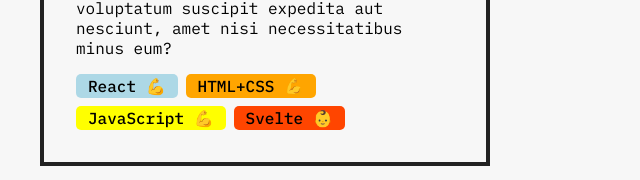
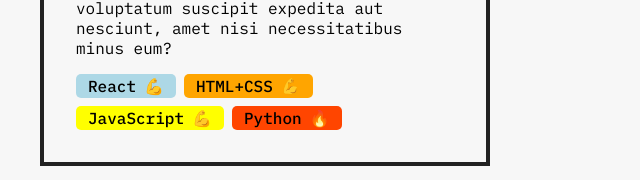
Before and after one commit to DarthWHO/udemy-projects, a React (Vite) app: page / in a window 1280 px wide. Shown: the part 457-637 px from the top of the page, without its empty margins (0-640 px from the left). Built offline with nearby package versions, Linux system fonts and the light colour scheme.

Commit message:
updated SkillCard to have a list of skills and logic to convert to emojis

```diff
--- a/src/components/Skill.jsx
+++ b/src/components/Skill.jsx
@@ -1,8 +1,11 @@
-export default function Skill(props) {
+export default function Skill({ skill, level, color }) {
   return (
-    <div className="skill" style={{ backgroundColor: props.color }}>
+    <div className="skill" style={{ backgroundColor: color }}>
+      <span>{skill}</span>
       <span>
-        {props.skill} {props.emoji}
+        {level === "beginner" && "👶"}
+        {level === "intermediate" && "💪"}
+        {level === "advanced" && "🔥"}
       </span>
     </div>
   );
--- a/src/components/SkillList.jsx
+++ b/src/components/SkillList.jsx
@@ -1,12 +1,16 @@
 import Skill from "./Skill";
 
+const skillsData = [
+  { skill: "React", level: "intermediate", color: "lightblue" },
+  { skill: "HTML+CSS", level: "intermediate", color: "orange" },
+  { skill: "JavaScript", level: "intermediate", color: "yellow" },
+  { skill: "Python", level: "advanced", color: "orangered" },
+];
+
 export default function SkillList() {
-  return (
-    <div className="skill-list">
-      <Skill skill="React" emoji="💪" color="lightblue" />
-      <Skill skill="HTML+CSS" emoji="💪" color="orange" />
-      <Skill skill="JavaScript" emoji="💪" color="yellow" />
-      <Skill skill="Svelte" emoji="👶" color="orangered" />
-    </div>
-  );
+  const skills = skillsData.map(({ skill, level, color }) => (
+    <Skill key={skill} skill={skill} level={level} color={color} />
+  ));
+
+  return <div className="skill-list">{skills}</div>;
 }
```
